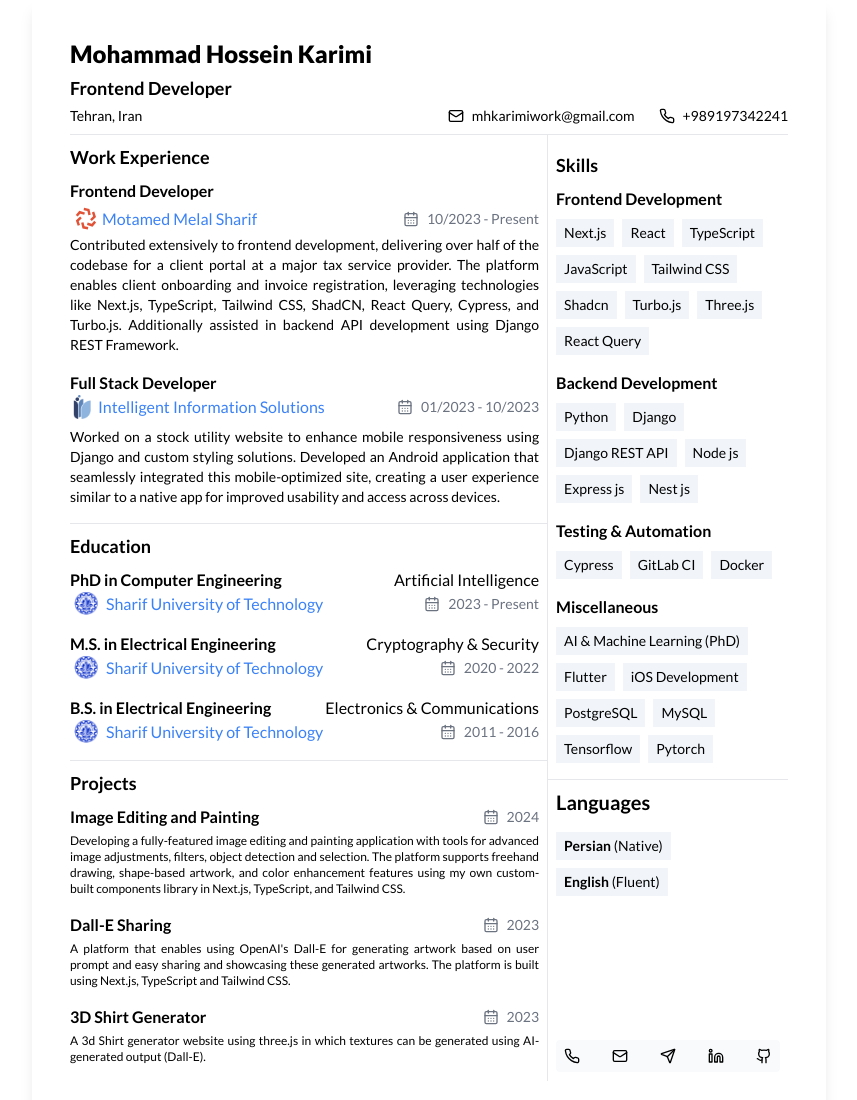
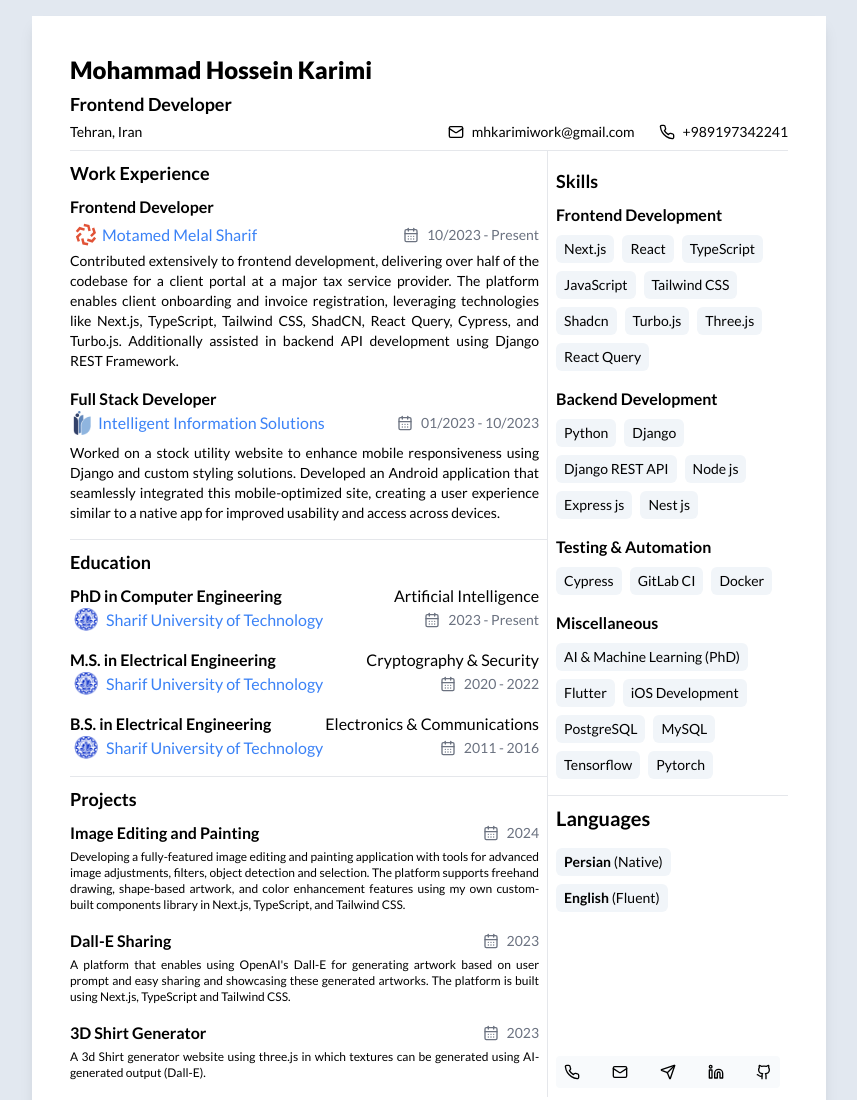
Before and after one commit to karimimh/karimimh.github.io, a plain HTML site: page index.html in a window 1280 px wide. Shown: the top 1100 px of the page, without its empty margins (211-1068 px from the left). Drawn offline with Linux system fonts and the light colour scheme.

Commit message:
#1 make the labels' corners rounded

```diff
--- a/globals.css
+++ b/globals.css
@@ -2,24 +2,6 @@
 @tailwind components;
 @tailwind utilities;
 
-body {
-  font-family: "Lato", "Roboto", sans-serif;
+.label-list {
+  @apply list-disc list-inside [&>li]:list-none py-2 text-sm flex flex-wrap gap-2 [&>li]:bg-slate-100 [&>li]:rounded-md [&>li]:p-1 [&>li]:px-2;
 }
-
-.label-list {
-  @apply list-disc list-inside [&>li]:list-none py-2 text-sm flex flex-wrap gap-2 [&>li]:bg-slate-100 [&>li]:p-1 [&>li]:px-2;
-}
-
-@media print {
-  body {
-    margin: 0;
-    padding: 0;
-    box-shadow: none;
-  }
-  .resume-container {
-    box-shadow: none;
-    width: 210mm;
-    height: 297mm;
-    padding: 10mm;
-  }
-}
--- a/index.html
+++ b/index.html
@@ -16,9 +16,11 @@
       rel="stylesheet"
     />
   </head>
-  <body>
+  <body
+    class="bg-slate-200 font-['Lato','Roboto',sans-serif] print:bg-transparent p-4 print:p-0"
+  >
     <div
-      class="bg-white flex flex-col items-center w-[210mm] h-[297mm] p-[10mm] m-auto shadow-lg resume-container"
+      class="bg-white flex flex-col items-center w-[210mm] h-[297mm] p-[10mm] m-auto shadow-lg print:shadow-none"
     >
       <header class="border-b flex flex-col items-start gap-1 w-full pb-2">
         <h1 class="font-extrabold text-2xl">Mohammad Hossein Karimi</h1>
```
Also changed, not shown: style.css.
